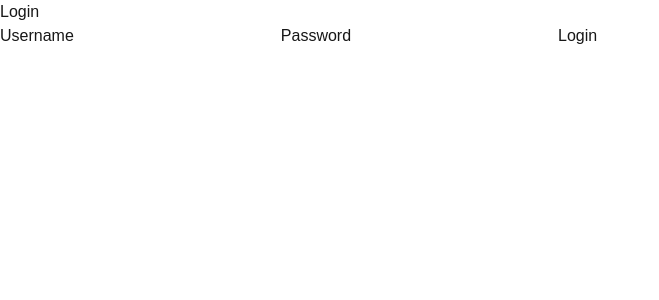
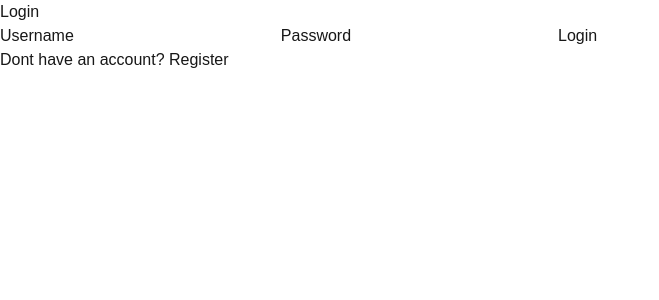
Before and after one commit to Austin7V/nextbay, a Next.js app: page /login in a window 1280 px wide. Shown: the top 300 px of the page, without its empty margins (0-659 px from the left). Built offline with nearby package versions, Linux system fonts and the light colour scheme.

Commit message:
feat: add register link to login page

```diff
--- a/app/login/page.tsx
+++ b/app/login/page.tsx
@@ -1,3 +1,4 @@
+import Link from "next/link";
 import { loginAction } from "@/lib/authActions";
 
 export default function LoginPage() {
@@ -13,6 +14,10 @@ export default function LoginPage() {
 
         <button type="submit">Login</button>
       </form>
+
+      <p>
+        Dont have an account? <Link href="/register">Register</Link>
+      </p>
     </main>
   );
 }
```
